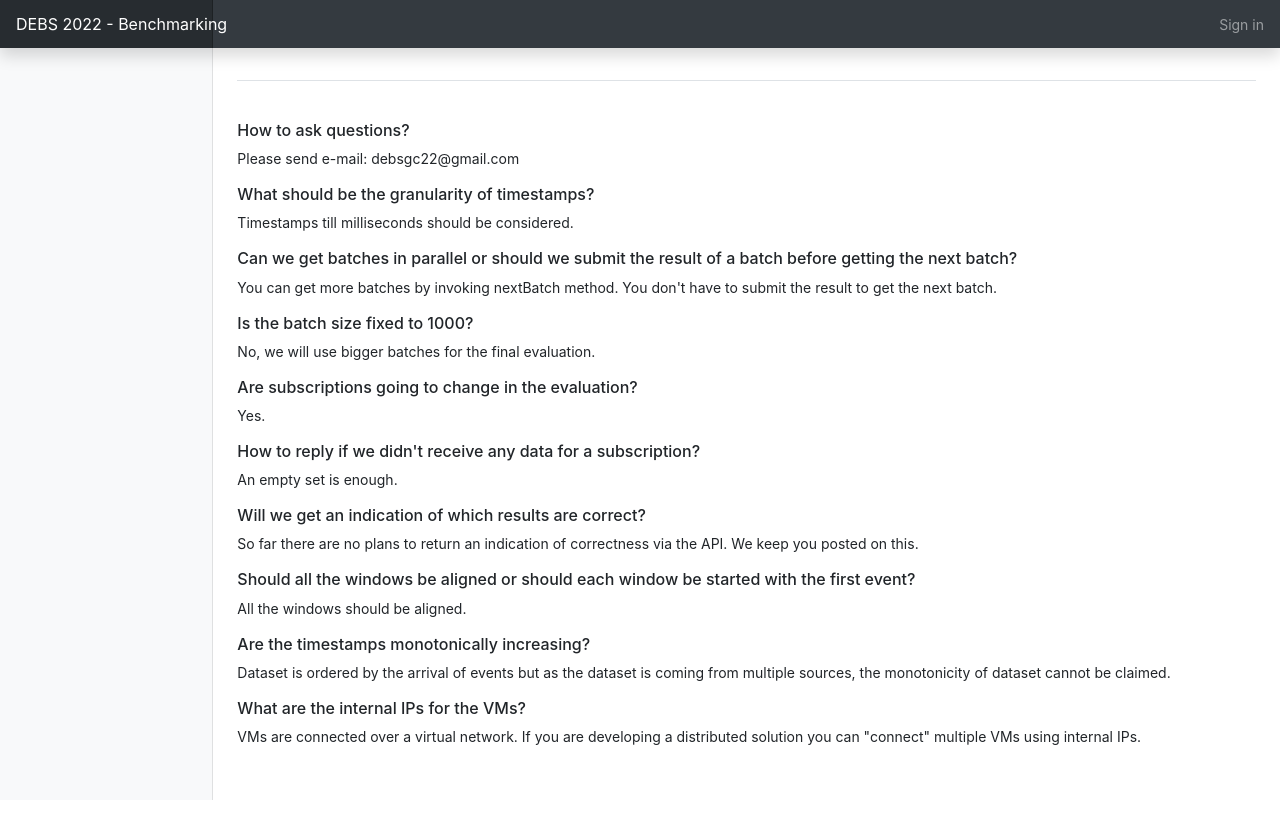
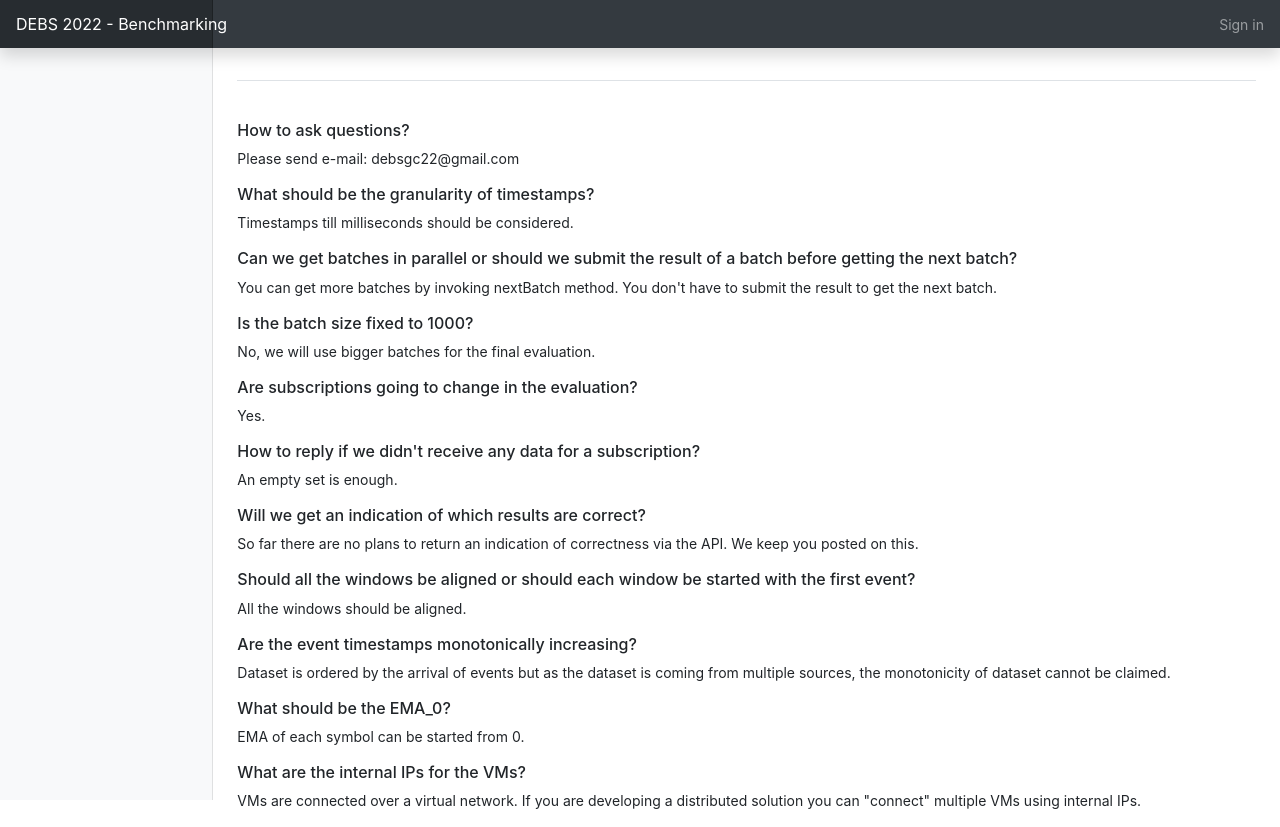
Before and after one commit to jawadtahir/bandency, a Python web app: template web/frontend/templates/faq.html in a window 1280 px wide. Before the commit the page ends 800 px from the top, so only its background shows below. Run offline with Jinja, Linux system fonts and the light colour scheme; the template is opened without the code that fills it, so the values that code supplies are empty; some libraries are stand-ins or nearby versions.

Commit message:
Added a new FAQ

```diff
--- a/web/frontend/templates/faq.html
+++ b/web/frontend/templates/faq.html
@@ -33,9 +33,14 @@
     <p>All the windows should be aligned.</p>
     <p></p>
 
-    <h6>Are the timestamps monotonically increasing?</h6>
+    <h6>Are the event timestamps monotonically increasing?</h6>
     <p>Dataset is ordered by the arrival of events but as the dataset is coming
         from multiple sources, the monotonicity of dataset cannot be claimed.
+    </p>
+    <p></p>
+
+    <h6>What should be the EMA_0?</h6>
+    <p>EMA of each symbol can be started from 0.
     </p>
     <p></p>
 
```
